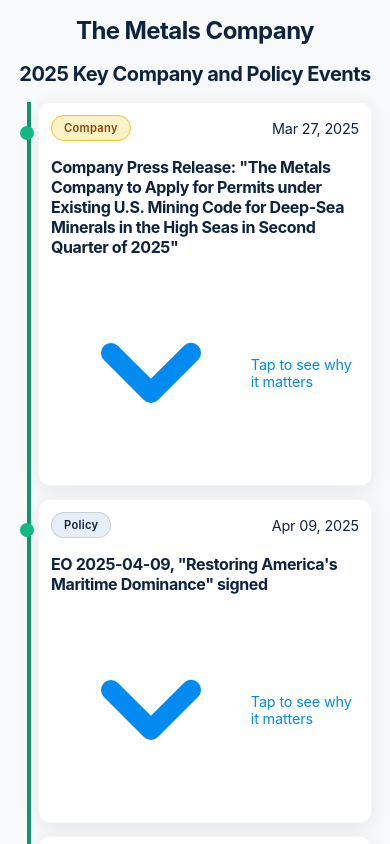
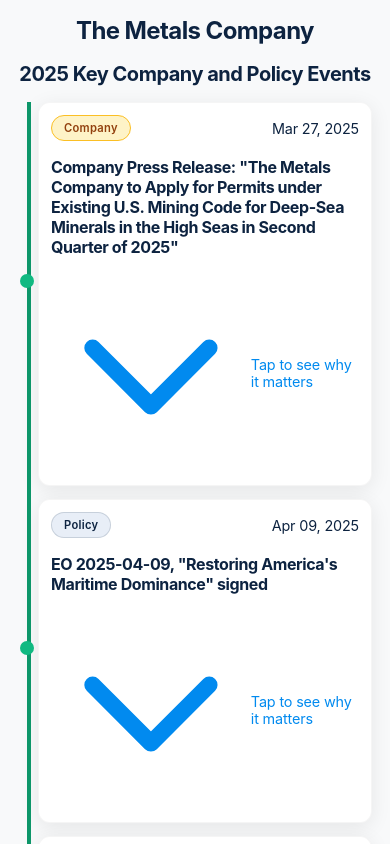
Before and after one commit to brandonlipman216/TMC-timeline-webapp, a Next.js app: page / in a window 390 px wide. Shown: the top 844 px of the page. Built offline with nearby package versions, Linux system fonts and the light colour scheme.

Commit message:
Improve mobile timeline layout and fix responsive issues

```diff
--- a/src/app/globals.css
+++ b/src/app/globals.css
@@ -245,20 +245,20 @@
 
 /* Media queries for mobile responsiveness */
 @media (max-width: 768px) {
-  /* Adjust timeline dots for mobile - move further left */
+  /* Adjust timeline dots for mobile - move to be vertically centered */
   .timeline-dot {
     left: 12px;
     width: 14px;
     height: 14px;
-    top: 24px; /* Position at top of card instead of center */
-    transform: none;
+    top: 50%; /* Center vertically */
+    transform: translateY(-50%); /* Re-enable transform for vertical centering */
   }
 
   .timeline-dot.current {
     left: 10px;
     width: 18px;
     height: 18px;
-    top: 22px;
+    top: 50%;
   }
 
   /* Move timeline lines to far left */
@@ -271,6 +271,7 @@
   .current-date-indicator {
     left: 0;
     width: 38px;
+    z-index: 9; /* Lower z-index to ensure it doesn't overlap cards */
   }
 
   .current-date-label {
@@ -278,8 +279,10 @@
     padding: 4px 8px;
     right: auto;
     left: 42px;
-    max-width: 120px;
-    white-space: normal;
+    max-width: none; /* Remove max-width to prevent wrapping */
+    white-space: nowrap; /* Ensure text stays on one line */
+    background-color: rgba(240, 247, 255, 0.85); /* Semi-transparent background */
+    z-index: 8; /* Lower z-index */
   }
 
   /* Completely rework card layout for mobile */
--- a/src/components/TimelineCard.tsx
+++ b/src/components/TimelineCard.tsx
@@ -66,7 +66,7 @@
       <div className={`timeline-dot ${isPending ? 'current' : isPast ? 'past' : ''}`}></div>
 
       {/* Card container with flip functionality */}
-      <div className="ml-8 md:ml-40 sm:ml-28 relative"> {/* CHANGED: reduced left margin on mobile */}
+      <div className="ml-10 md:ml-48 sm:ml-34 relative"> {/* Increased margins by 20% */}
         <div
           className="flip-card cursor-pointer"
           onClick={() => setIsFlipped(!isFlipped)}
@@ -93,8 +93,8 @@
                 <h3 className="text-base md:text-lg font-semibold text-gray-800 mt-3 md:mt-5 mb-3 md:mb-4">{event.title}</h3>
 
                 <div className="mt-4 md:mt-8 text-sm font-medium text-blue-600 flex items-center">
-                  <svg className="w-3 h-3 md:w-4 md:h-4 mr-1" viewBox="0 0 20 20" fill="currentColor">
-                    <path d="M5.293 7.293a1 1 0 011.414 0L10 10.586l3.293-3.293a1 1 0 111.414 1.414l-4 4a1 1 0 01-1.414 0l-4-4a1 1 0 010-1.414z" />
+                  <svg className="w-3 h-3 md:w-4 md:h-4 mr-1" fill="none" viewBox="0 0 24 24" stroke="currentColor">
+                    <path strokeLinecap="round" strokeLinejoin="round" strokeWidth={2} d="M19 9l-7 7-7-7" />
                   </svg>
                   Tap to see why it matters
                 </div>
@@ -127,8 +127,8 @@
                 </div>
 
                 <div className="mt-8 text-sm font-medium text-blue-600 flex items-center">
-                  <svg className="w-4 h-4 mr-1" viewBox="0 0 20 20" fill="currentColor" width="16" height="16">
-                    <path d="M14.707 12.707a1 1 0 01-1.414 0L10 9.414l-3.293 3.293a1 1 0 01-1.414-1.414l4-4a1 1 0 011.414 0l4 4a1 1 0 010 1.414z" />
+                  <svg className="w-3 h-3 md:w-4 md:h-4 mr-1" fill="none" viewBox="0 0 24 24" stroke="currentColor">
+                    <path strokeLinecap="round" strokeLinejoin="round" strokeWidth={2} d="M5 15l7-7 7 7" />
                   </svg>
                   Tap to go back
                 </div>
```
